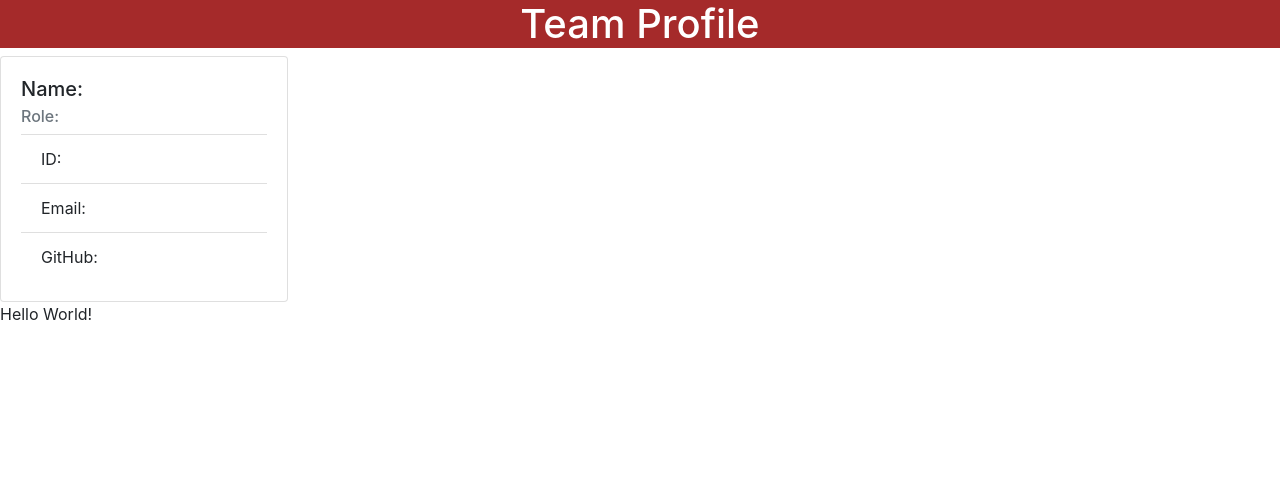
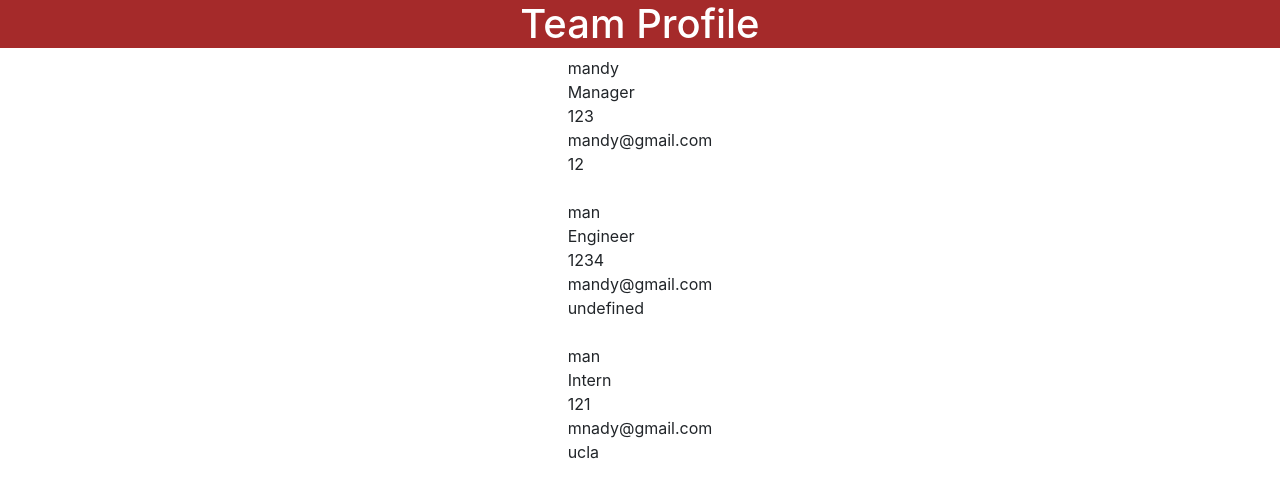
Before and after one commit to MANDYTSANG007/Team-Profile-Generator, a website: page teamProfile.html in a window 1280 px wide. Drawn offline with nearby package versions, Linux system fonts and the light colour scheme.

Commit message:
add html elements

```diff
--- a/teamProfile.html
+++ b/teamProfile.html
@@ -14,17 +14,17 @@
     <header>
         <h1> Team Profile </h1>
     </header>
-    <div class="card" style="width: 18rem;">
-        <div class="card-body">
-        <h5 class="card-title">Name: </h5>
-        <h6 class="card-subtitle mb-2 text-muted">Role: </h6>
-        <ul class="list-group list-group-flush">
-            <li class="list-group-item">ID: </li>
-            <li class="list-group-item">Email: </li>
-            <li class="list-group-item">GitHub: </li>
-        </ul>
+    <div class="container">
+        <div class="row">
+            <div class="col-12 d-flex justify-content-center">
+
+
+            <div><div>mandy</div><div>Manager</div><div>123</div><div>mandy@gmail.com</div><div>12</div><br><div>man</div><div>Engineer</div><div>1234</div><div>mandy@gmail.com</div><div>undefined</div><br><div>man</div><div>Intern</div><div>121</div><div>mnady@gmail.com</div><div>ucla</div><br></div>
+
+            </div>
         </div>
     </div>
-<div>Hello World!</div>
+
+
 </body>
 </html>
```
Also changed, not shown: dist/htmlGenerate.js.
